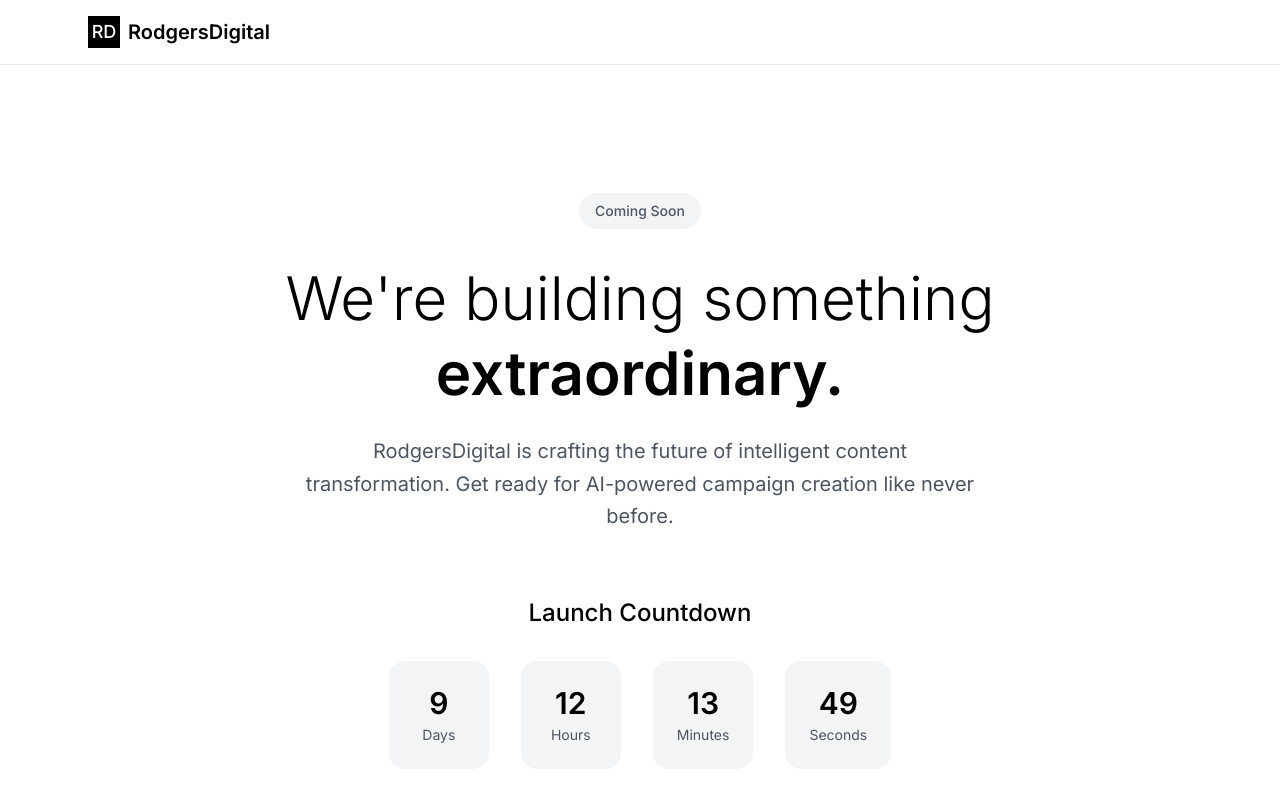
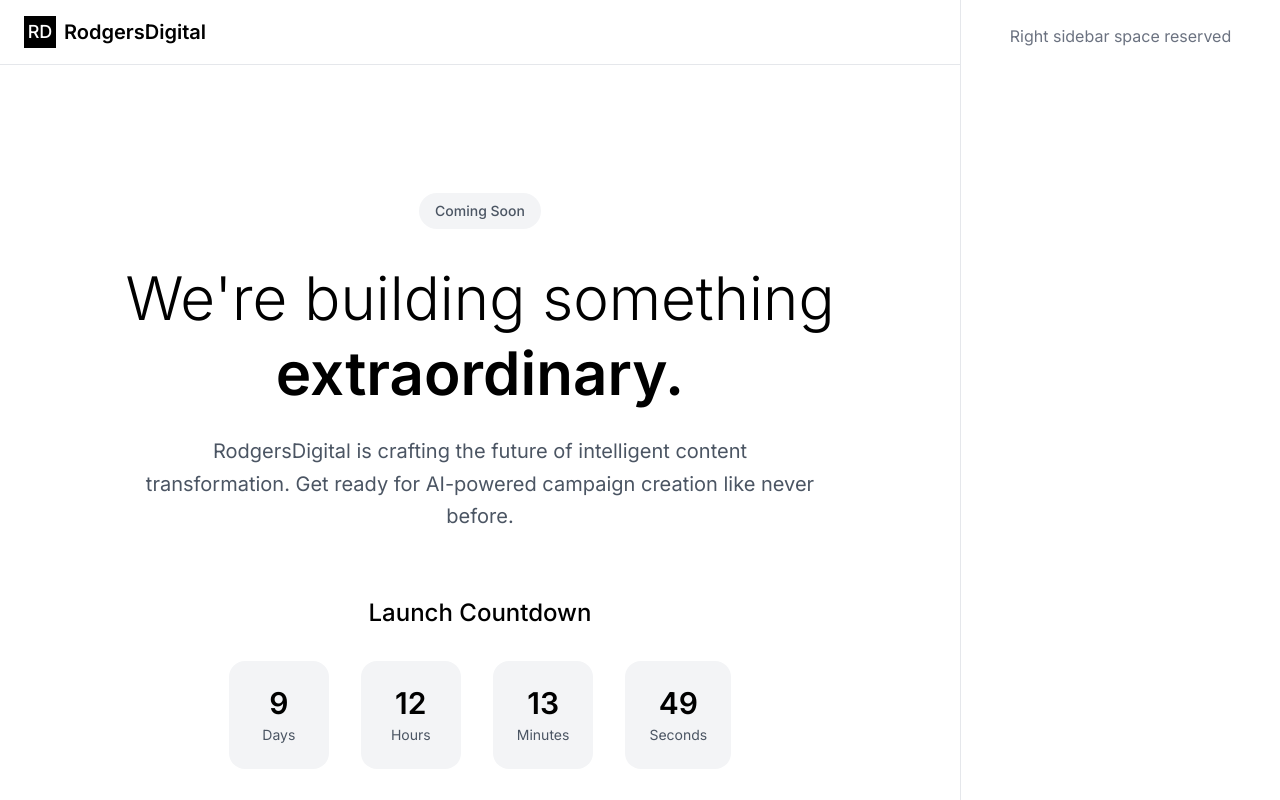
Before and after one commit to sciados/campaignforge-frontend, a Next.js app: page / in a window 1280 px wide. Built offline with nearby package versions, Linux system fonts and the light colour scheme; no server answers.

Commit message:
Backend AI Platforms Layout Final Update

```diff
--- a/src/app/layout.tsx
+++ b/src/app/layout.tsx
@@ -1,4 +1,4 @@
-// src/app/layout.tsx - Updated with Sidebar Navigation
+// src/app/layout.tsx - Updated with left-aligned content and right sidebar space
 "use client";
 
 import { useState } from "react";
@@ -22,7 +22,7 @@
   const [sidebarOpen, setSidebarOpen] = useState(false);
   const pathname = usePathname();
 
-  // Hide sidebar on login/register pages
+  // Hide sidebar on auth pages
   const hideSidebar =
     pathname === "/login" ||
     pathname === "/register" ||
@@ -41,17 +41,19 @@
       <body className="font-inter antialiased bg-white text-black">
         <AppErrorBoundary>
           {hideSidebar ? (
-            // Full-width layout for auth pages
             children
           ) : (
-            // Layout with sidebar for dashboard pages
             <div className="flex h-screen bg-gray-100">
+              {/* Left Sidebar - Fixed width */}
               <UserTypeSidebar
                 isOpen={sidebarOpen}
                 onClose={() => setSidebarOpen(false)}
               />
 
-              <div className="flex-1 flex flex-col overflow-hidden lg:ml-0">
+              {/* Main Content Area - Left aligned with reserved right space */}
+              <div className="flex flex-1 overflow-hidden">
+                {/* Primary Content */}
+                <div className="flex-1 flex flex-col min-w-0">
                   {/* Mobile header */}
                   <header className="bg-white shadow-sm border-b border-gray-200 lg:hidden">
                     <div className="flex items-center justify-between h-16 px-6">
@@ -61,11 +63,23 @@
                       >
                         ☰
                       </button>
-                    <span className="text-lg font-semibold">CampaignForge</span>
+                      <span className="text-lg font-semibold">
+                        CampaignForge
+                      </span>
                     </div>
                   </header>
 
+                  {/* Main content */}
                   <main className="flex-1 overflow-auto">{children}</main>
+                </div>
+
+                {/* Right Sidebar Space - Hidden for now, ready for future use */}
+                <div className="hidden xl:block w-80 bg-white border-l border-gray-200">
+                  {/* Future right sidebar content goes here */}
+                  <div className="p-6 text-center text-gray-500">
+                    Right sidebar space reserved
+                  </div>
+                </div>
               </div>
             </div>
           )}
--- a/src/components/dashboards/creator/CreatorDashboard.tsx
+++ b/src/components/dashboards/creator/CreatorDashboard.tsx
@@ -282,10 +282,10 @@
   }
 
   return (
-    <div className="min-h-screen bg-gray-50">
+    <div className="min-h-full bg-gray-50">
       {/* Header */}
       <div className="bg-white shadow-sm border-b">
-        <div className="max-w-7xl mx-auto px-6 py-4">
+        <div className="max-w-6xl px-6 py-4">
           <div className="flex items-center justify-between">
             <div>
               <h1 className="text-2xl font-bold text-gray-900 flex items-center">
@@ -315,7 +315,7 @@
         </div>
       </div>
 
-      <div className="max-w-7xl mx-auto px-6 py-8">
+      <div className="max-w-6xl px-6 py-8">
         {/* Creator Scorecard */}
         <motion.div
           initial={{ opacity: 0, y: 20 }}
```
Lines whose indentation alone changed are shown as unchanged.
